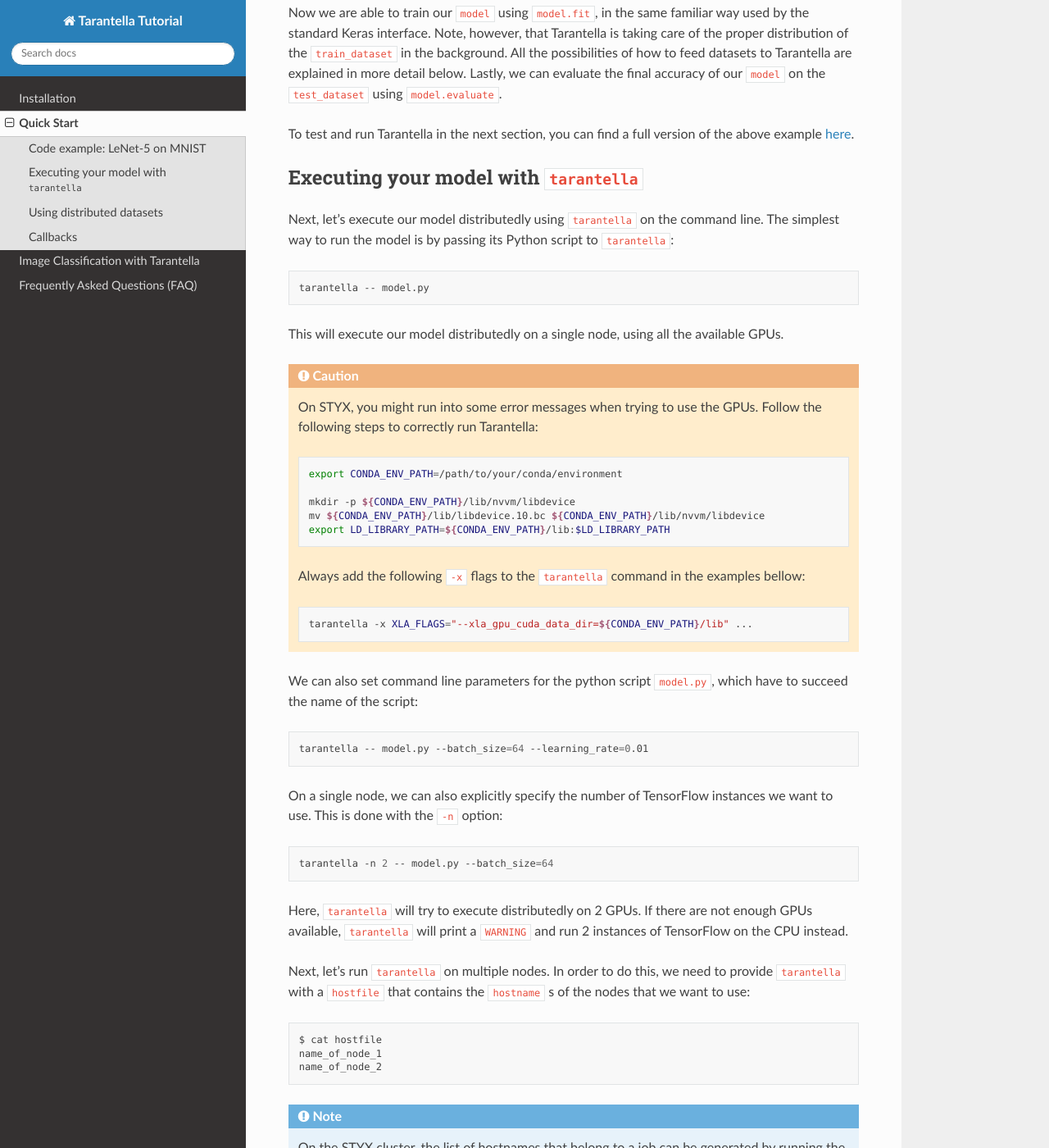
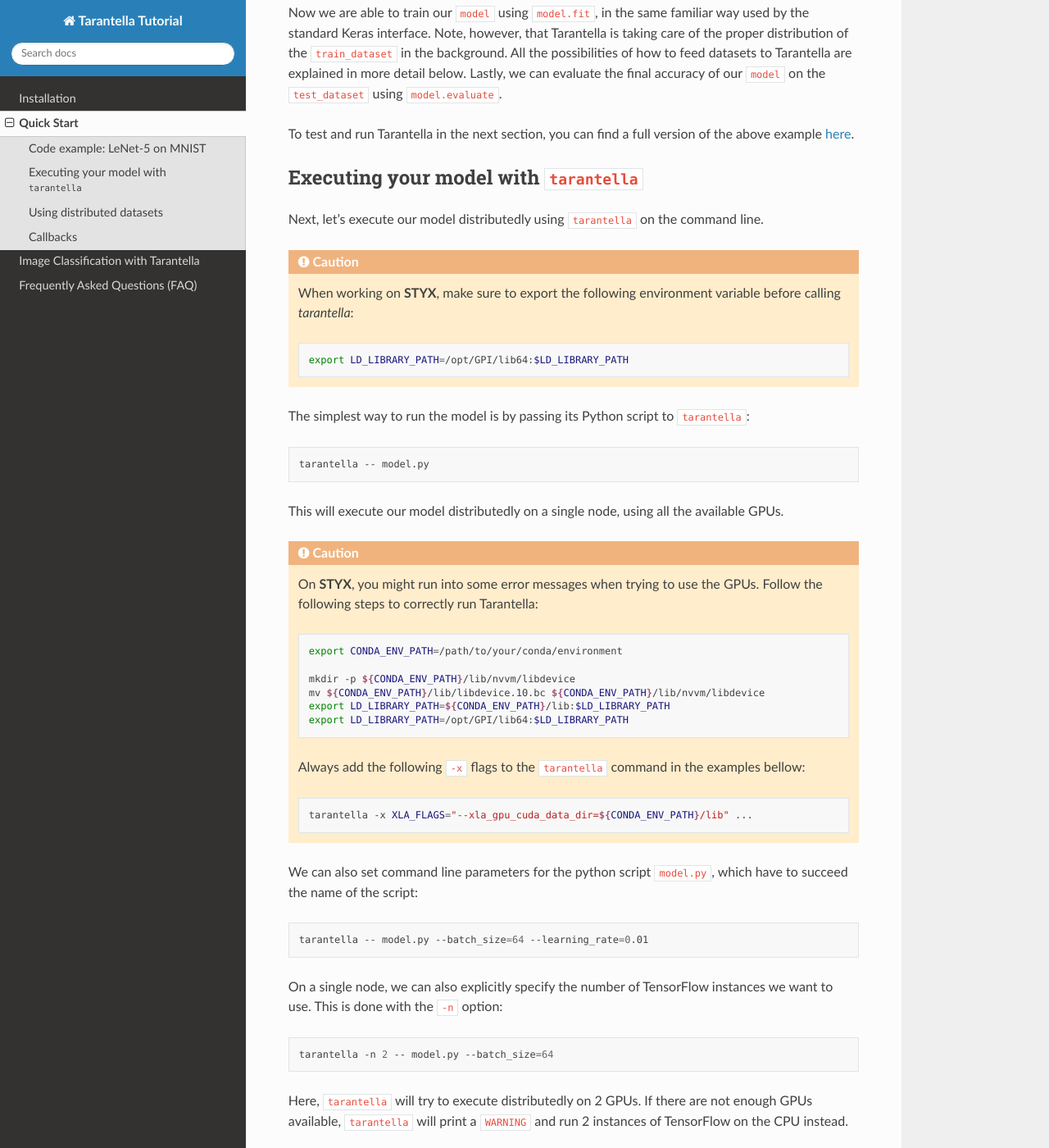
Before and after one commit to cc-hpc-itwm/tarantella_tutorial, a Sphinx documentation site: the page built from docs/source/quick_start.rst, in a window 1280 px wide and 1400 px high, scrolled down 1946 px. Shown: the whole window at 82% size. Built offline with Sphinx 7.4.7 and the Read the Docs theme 2.0.0, drawn with Linux system fonts in a browser that asks for light colours; pages that are not in the unit, such as notebooks, are missing from menus; some of the changed text lies outside the part shown.

Commit message:
docs: quick_start: fix missing config

```diff
--- a/docs/source/quick_start.rst
+++ b/docs/source/quick_start.rst
@@ -75,6 +75,16 @@
 ^^^^^^^^^^^^^^^^^^^^^^^^^^^^^^^^^^^^^^^^
 
 Next, let's execute our model distributedly using ``tarantella`` on the command line.
+
+.. caution::
+
+  When working on **STYX**, make sure to export the following environment variable
+  before calling `tarantella`:
+
+  .. code-block:: bash
+
+    export LD_LIBRARY_PATH=/opt/GPI/lib64:$LD_LIBRARY_PATH
+
 The simplest way to run the model is by passing its Python script to ``tarantella``:
 
 .. code-block:: bash
@@ -83,10 +93,9 @@
 
 This will execute our model distributedly on a single node, using all the available GPUs.
 
-
 .. caution::
 
-  On STYX, you might run into some error messages when trying to use the GPUs.
+  On **STYX**, you might run into some error messages when trying to use the GPUs.
   Follow the following steps to correctly run Tarantella:
 
   .. code-block:: bash
@@ -96,6 +105,7 @@
     mkdir -p ${CONDA_ENV_PATH}/lib/nvvm/libdevice
     mv ${CONDA_ENV_PATH}/lib/libdevice.10.bc ${CONDA_ENV_PATH}/lib/nvvm/libdevice
     export LD_LIBRARY_PATH=${CONDA_ENV_PATH}/lib:$LD_LIBRARY_PATH
+    export LD_LIBRARY_PATH=/opt/GPI/lib64:$LD_LIBRARY_PATH
 
   Always add the following ``-x`` flags to the ``tarantella`` command in the examples bellow:
 
@@ -133,7 +143,7 @@
 
 .. note::
 
-  On the STYX cluster, the list of hostnames that belong to a job
+  On the **STYX** cluster, the list of hostnames that belong to a job
   can be generated by running the following command:
 
   .. code-block:: bash
```
